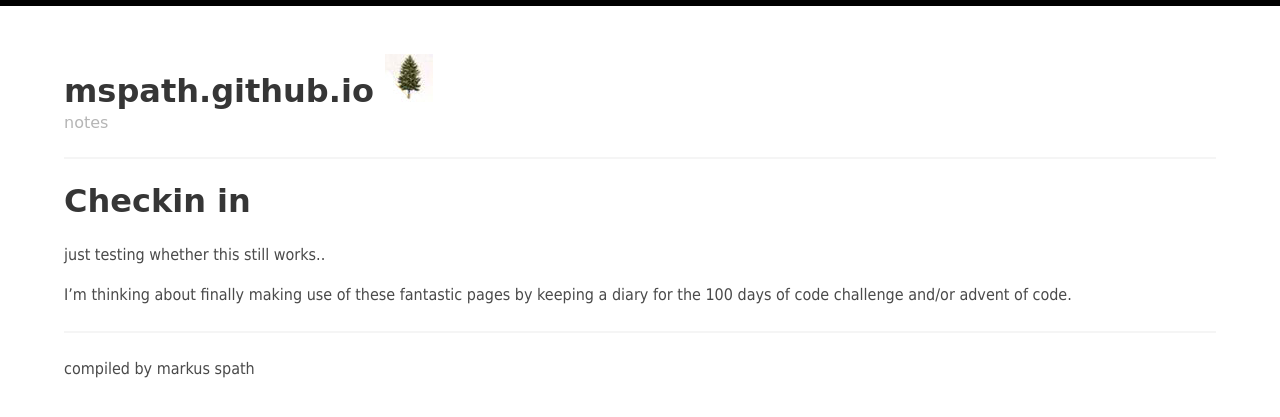
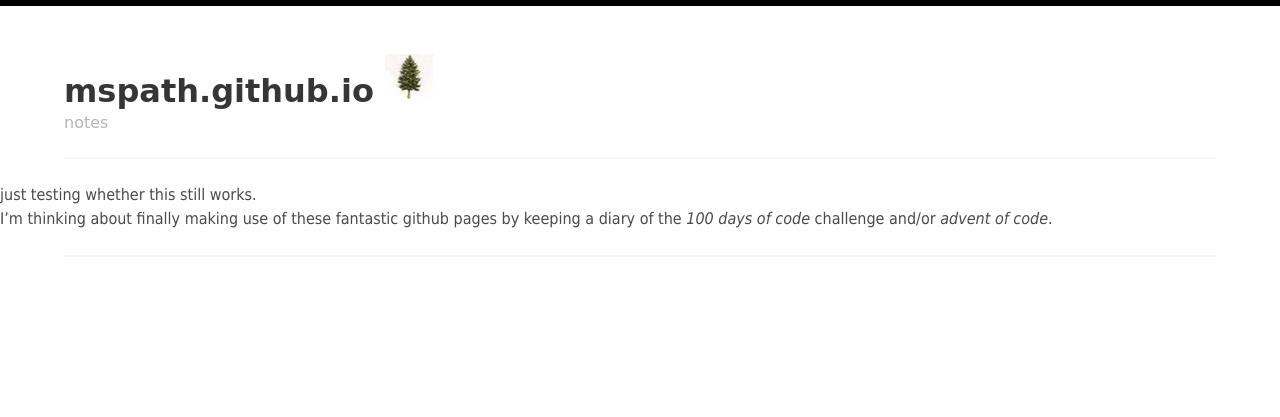
Before and after one commit to mspath/mspath.github.io, a Jekyll site: the page built from _posts/2021-11-30-checkin-in.md, in a window 1280 px wide. Shown: the top 417 px of the page. Built offline with Jekyll 4.4.1, drawn with Linux system fonts in a browser that asks for light colours.

Commit message:
clean up layout

```diff
--- a/_config.yml
+++ b/_config.yml
@@ -1,7 +1,6 @@
 title: mspath.github.io
 author: markus spath
-description: 100 days of code / advent of code
-baseurl: ""
+description: notes
 site.url: "https://mspath.github.io"
 show_excerpts: true
 permalink: /:categories/:title.html
@@ -13,5 +12,4 @@ defaults:
       path: ""
       type: "posts"
     values:
-      category: "misc"
-      layout: "content"
+      layout: "default"
--- a/_includes/footer.html
+++ b/_includes/footer.html
@@ -2,6 +2,5 @@
 <!-- includes: footer.html -->
 <footer class="container">
 <hr>
-compiled by <span class="h-card">markus spath</span>
 </footer>
 <!-- /includes: footer.html -->
--- a/_posts/2021-11-30-checkin-in.md
+++ b/_posts/2021-11-30-checkin-in.md
@@ -1,9 +1,8 @@
 ---
 title: "Checkin in"
 date: 2021-11-30
-category: misc
 ---
 
-just testing whether this still works..
+just testing whether this still works.
 
-I'm thinking about finally making use of these fantastic pages by keeping a diary for the 100 days of code challenge and/or advent of code.
+I'm thinking about finally making use of these fantastic github pages by keeping a diary of the _100 days of code_ challenge and/or _advent of code_.
```
Also changed, not shown: _layouts/home.html (+2 -6 lines), _posts/2021-12-01-december.md (added, +14 -0 lines).
